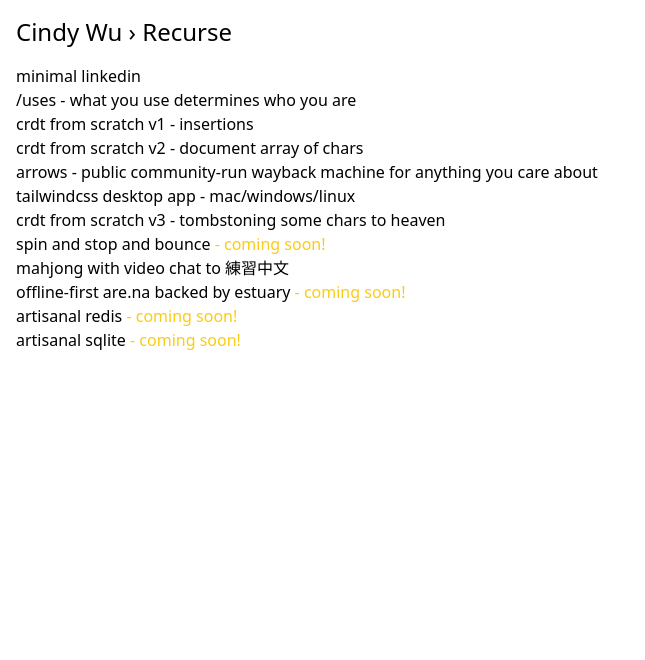
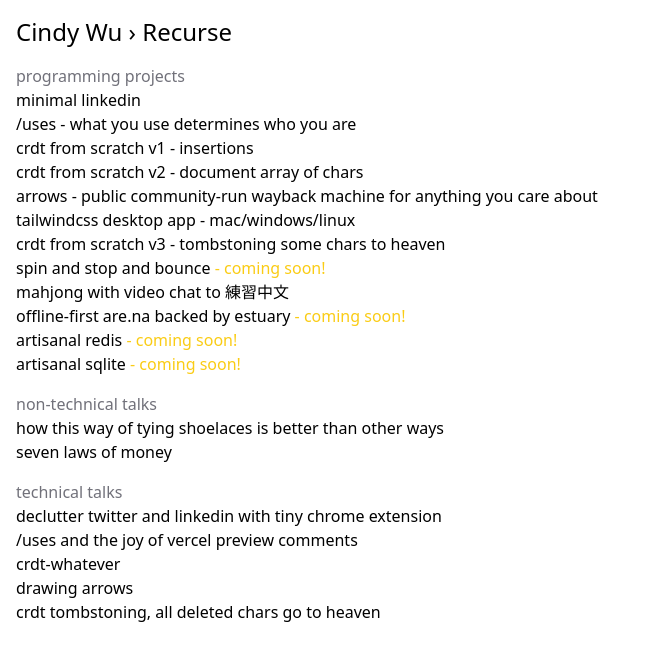
Before and after one commit to cindywu/cindy-wu, a Next.js app: page /recurse in a window 1280 px wide. Shown: the top 660 px of the page, without its empty margins (0-645 px from the left). Built offline with nearby package versions, Linux system fonts and the light colour scheme.

Commit message:
add talks

```diff
--- a/pages/recurse/index.tsx
+++ b/pages/recurse/index.tsx
@@ -5,6 +5,7 @@ export default function index() {
   return (
     <div className={"p-4 dark:bg-zinc-800 h-screen"}>
       <div className={"pb-4 text-2xl"}><Link className={"no-underline hover:underline"} href="/">Cindy Wu</Link> › Recurse</div>
+      <div className={"text-zinc-500"}>programming projects</div>
       <Link className={"no-underline hover:underline"} href="https://github.com/cindywu/minimal-linkedin"><div>minimal linkedin</div></Link>
       <Link className={"no-underline hover:underline"} href="https://github.com/cindywu/uses-toy"><div>/uses - what you use determines who you are</div></Link>
       <Link className={"no-underline hover:underline"} href="https://github.com/cindywu/baby-crdt"><div>crdt from scratch v1 - insertions</div></Link>
@@ -17,6 +18,17 @@ export default function index() {
       <div>offline-first are.na backed by estuary<span className={"text-yellow-400"}>{` - coming soon!`}</span></div>
       <div>artisanal redis<span className={"text-yellow-400"}>{` - coming soon!`}</span></div>
       <div>artisanal sqlite<span className={"text-yellow-400"}>{` - coming soon!`}</span></div>
+
+      <div className={"pt-4 text-zinc-500"}>non-technical talks</div>
+      <div>how this way of tying shoelaces is better than other ways</div>
+      <div>seven laws of money</div>
+
+      <div className={"pt-4 text-zinc-500"}>technical talks</div>
+      <div>declutter twitter and linkedin with tiny chrome extension</div>
+      <div>/uses and the joy of vercel preview comments</div>
+      <div>crdt-whatever</div>
+      <div>drawing arrows</div>
+      <div>crdt tombstoning, all deleted chars go to heaven</div>
     </div>
   )
 }
```
